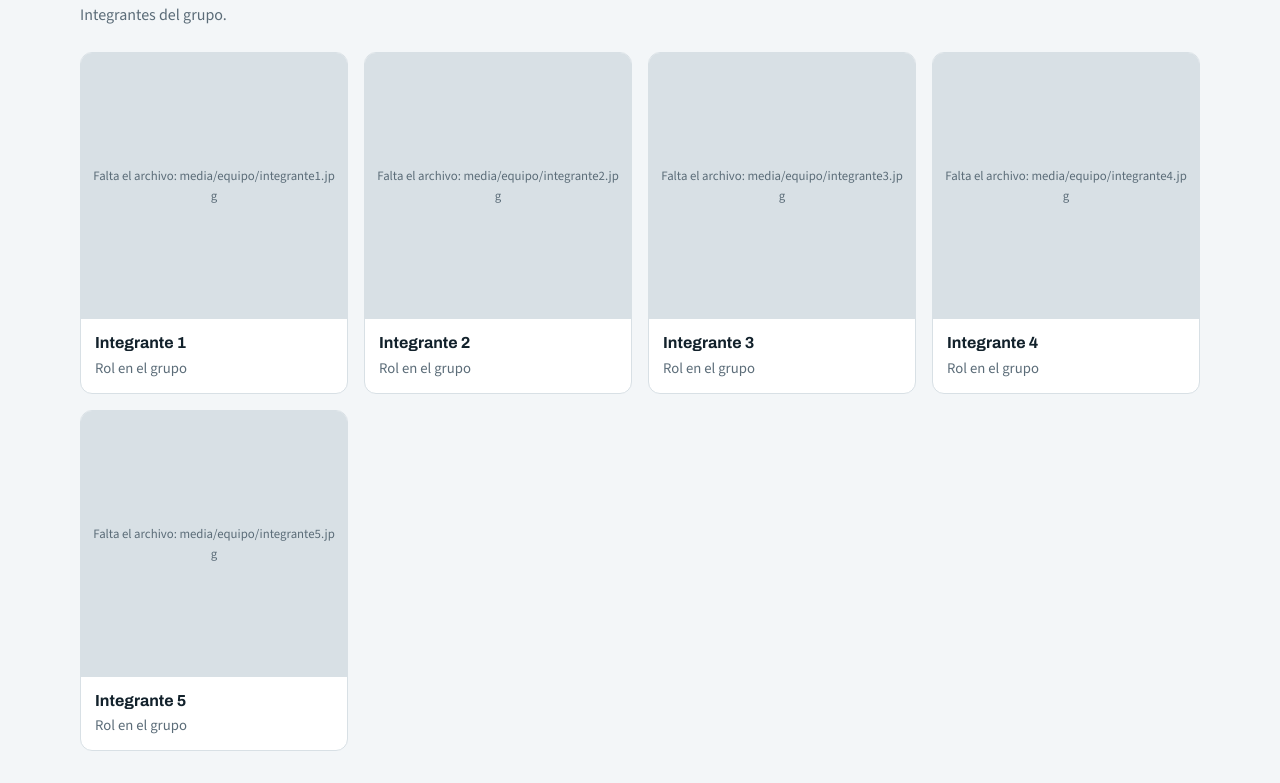
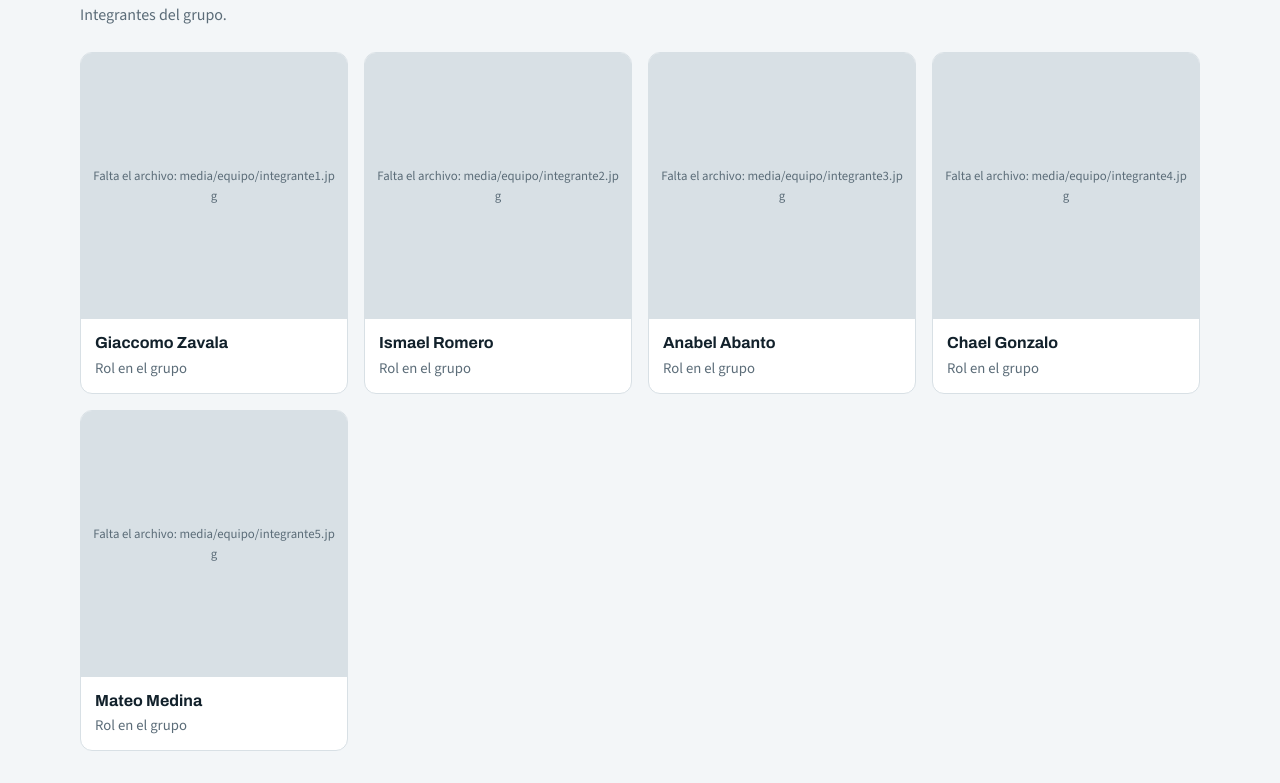
Before and after one commit to MomoFeik/portalpacpacprevencion, a plain HTML site: page index.html in a window 1280 px wide. Shown: the part 2014-2797 px from the top of the page. Drawn offline with nearby package versions, Linux system fonts and the light colour scheme.

Commit message:
Update index.html

```diff
--- a/index.html
+++ b/index.html
@@ -124,7 +124,7 @@ var CONFIG = {
   grupo: "",         // ej. "Grupo 3"
   docente: "",       // ej. "Ing. Pérez"
 
-  logoPac: "media/logos/logo-pac.jpg",
+  logoPac: "media/logos/logo-pac.png",
   logoUni: "media/logos/logo-uni.png",
 
   /* Video: usa UNO de los dos.
@@ -134,11 +134,11 @@ var CONFIG = {
   mp4: "media/video/presentacion.mp4",
 
   equipo: [
-    { nombre: "Integrante 1", rol: "Rol en el grupo", foto: "media/equipo/integrante1.jpg" },
-    { nombre: "Integrante 2", rol: "Rol en el grupo", foto: "media/equipo/integrante2.jpg" },
-    { nombre: "Integrante 3", rol: "Rol en el grupo", foto: "media/equipo/integrante3.jpg" },
-    { nombre: "Integrante 4", rol: "Rol en el grupo", foto: "media/equipo/integrante4.jpg" },
-    { nombre: "Integrante 5", rol: "Rol en el grupo", foto: "media/equipo/integrante5.jpg" }
+    { nombre: "Giaccomo Zavala", rol: "Rol en el grupo", foto: "media/equipo/integrante1.jpg" },
+    { nombre: "Ismael Romero", rol: "Rol en el grupo", foto: "media/equipo/integrante2.jpg" },
+    { nombre: "Anabel Abanto", rol: "Rol en el grupo", foto: "media/equipo/integrante3.jpg" },
+    { nombre: "Chael Gonzalo", rol: "Rol en el grupo", foto: "media/equipo/integrante4.jpg" },
+    { nombre: "Mateo Medina", rol: "Rol en el grupo", foto: "media/equipo/integrante5.jpg" }
   ],
 
   planta: [
```
